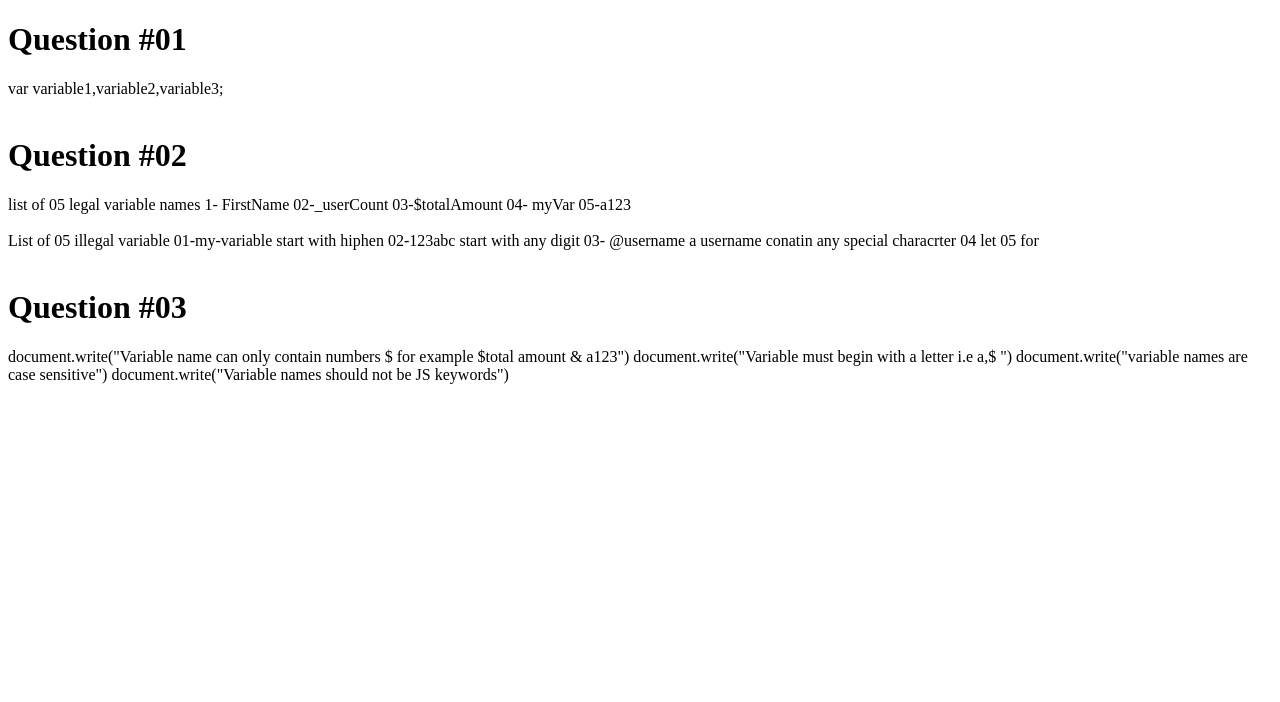
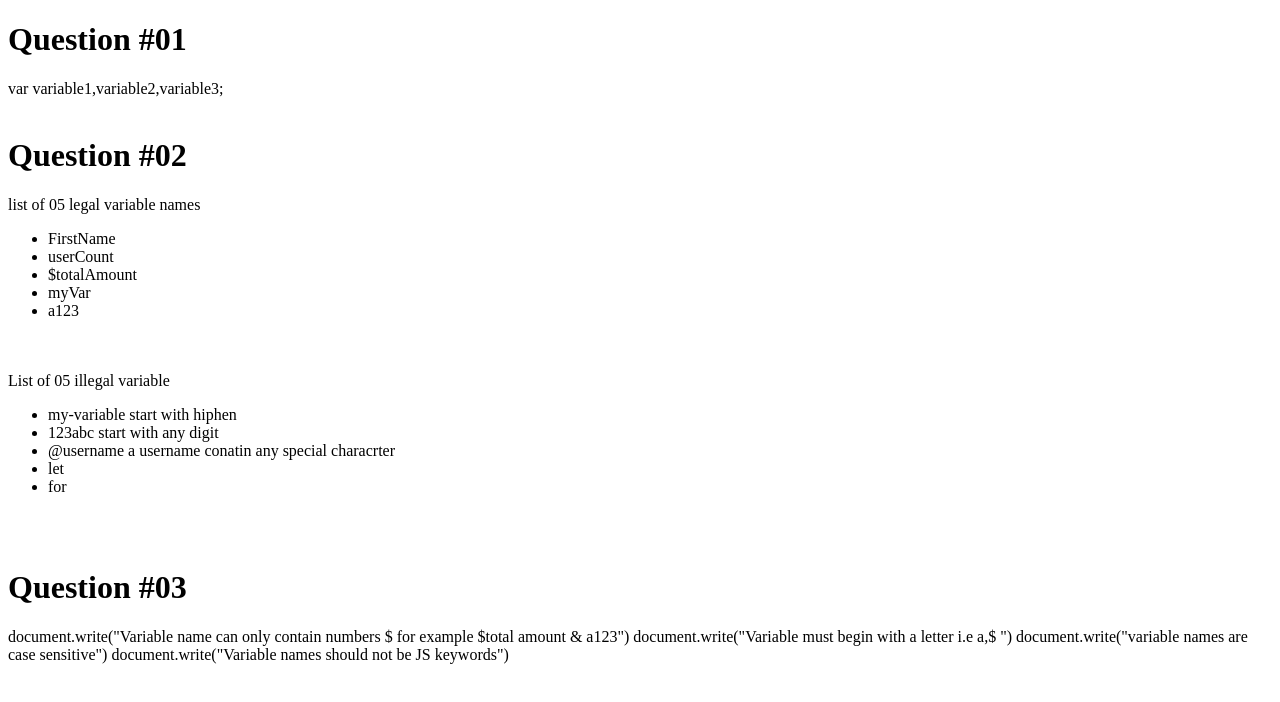
Before and after one commit to KE-378/JavaScript-Work, a plain HTML site: page Chapter_03/Chapter_04/index.html in a window 1280 px wide. Drawn offline with Linux system fonts and the light colour scheme.

Commit message:
Update index.html

```diff
--- a/Chapter_03/Chapter_04/index.html
+++ b/Chapter_03/Chapter_04/index.html
@@ -16,20 +16,25 @@ var variable1,variable2,variable3;
 <h1>Question #02</h1>
 
 list of 05 legal variable names
-1- FirstName
-02-_userCount
-03-$totalAmount
-04- myVar
-05-a123
+<ul>
+    <li>FirstName</li>
+    <li>userCount</li>
+    <li>$totalAmount</li>
+    <li>myVar</li>
+    <li>a123</li>
+</ul>
+
 <br>
 <br>
 List of 05 illegal variable
+<uL>
+    <li>my-variable  start with hiphen</li>
+    <li>123abc   start with any digit</li>
+    <li> @username a username conatin  any special characrter</li>
+    <li>let</li>
+    <li>for</li>
+</uL>
 
-01-my-variable  start with hiphen
-02-123abc   start with any digit
-03- @username a username conatin  any special characrter
-04 let
-05 for
 <br>
 <br>
 
```
